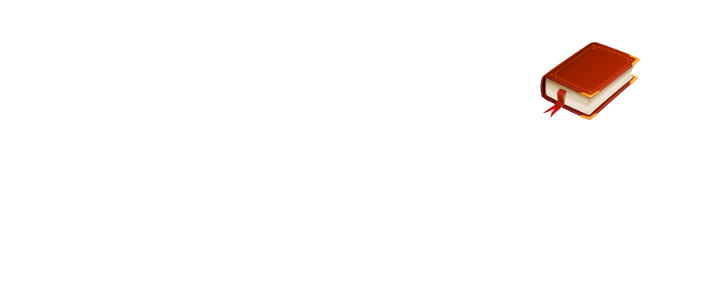
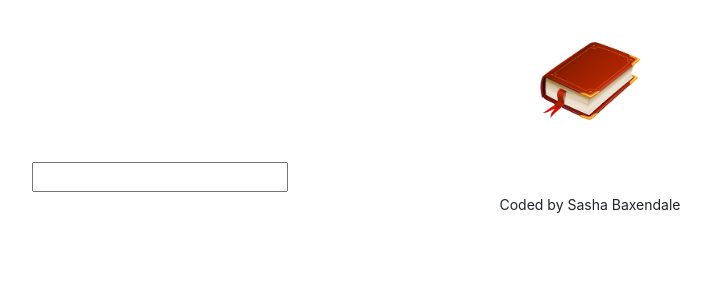
Before and after one commit to SashaBaxy/react-dictionary-app, a React (Create React App) app: page / in a window 1280 px wide. Shown: the top 300 px of the page, without its empty margins (50-761 px from the left). Built offline with nearby package versions, Linux system fonts and the light colour scheme.

Commit message:
added dictionary component and updated search function

```diff
--- a/src/App.css
+++ b/src/App.css
@@ -7,3 +7,7 @@
     display: block;
     margin: 0 auto;
 }
+.App-footer {
+    text-align: center;
+    margin: 30x 0;
+}
--- a/src/App.js
+++ b/src/App.js
@@ -1,12 +1,21 @@
 import book from "./book.png";
+import Dictionary from "./Dictionary";
 import "./App.css";
 
 export default function App() {
     return (
         <div className="App">
-            <header className="App-header">
-                <img src={book} className="App-logo" alt="book" />
-            </header>
+            <div className="container">
+                <header className="App-header">
+                    <img src={book} className="App-logo" alt="book" />
+                </header>
+                <main>
+                    <Dictionary />
+                </main>
+                <footer className="App-footer">
+                    <small>Coded by Sasha Baxendale</small>
+                </footer>
+            </div>
         </div>
     );
 }
--- /dev/null
+++ b/src/Dictionary.css
@@ -0,0 +1,2 @@
+.Dictionary {
+}
--- /dev/null
+++ b/src/Dictionary.js
@@ -0,0 +1,23 @@
+import React, { useState } from "react";
+import "./Dictionary.css";
+
+export default function Dictionary() {
+    let [keyword, setKeyword] = useState(" ");
+
+    function search(event) {
+        event.preventDefault();
+        alert(`Searching for ${keyword} definition`);
+    }
+
+    function handleKeywordChange(event) {
+        setKeyword(event.target.value);
+    }
+
+    return (
+        <div className="Dictionary">
+            <form onSubmit={search}>
+                <input type="search" onChange={handleKeywordChange} />
+            </form>
+        </div>
+    );
+}
```
